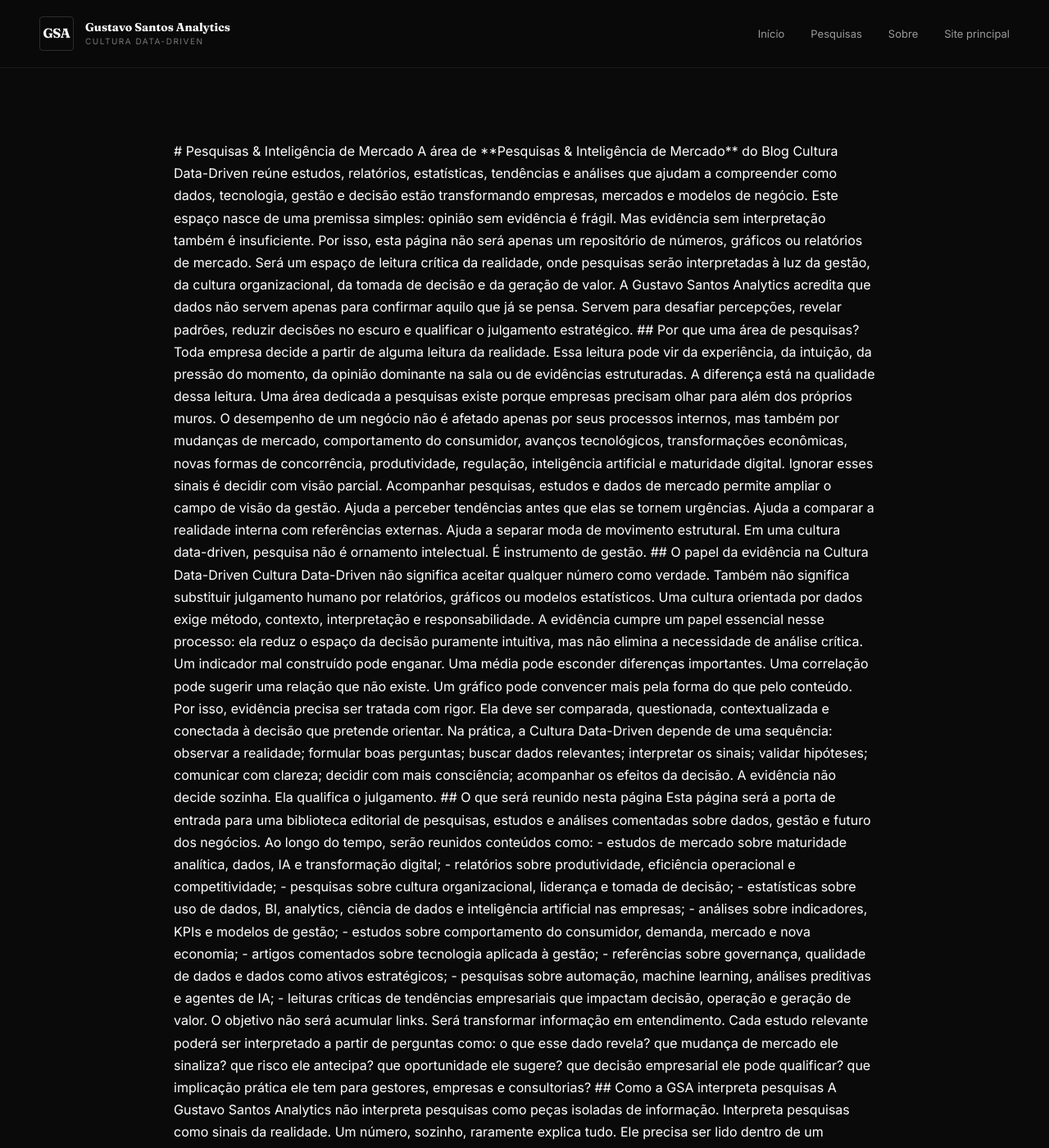
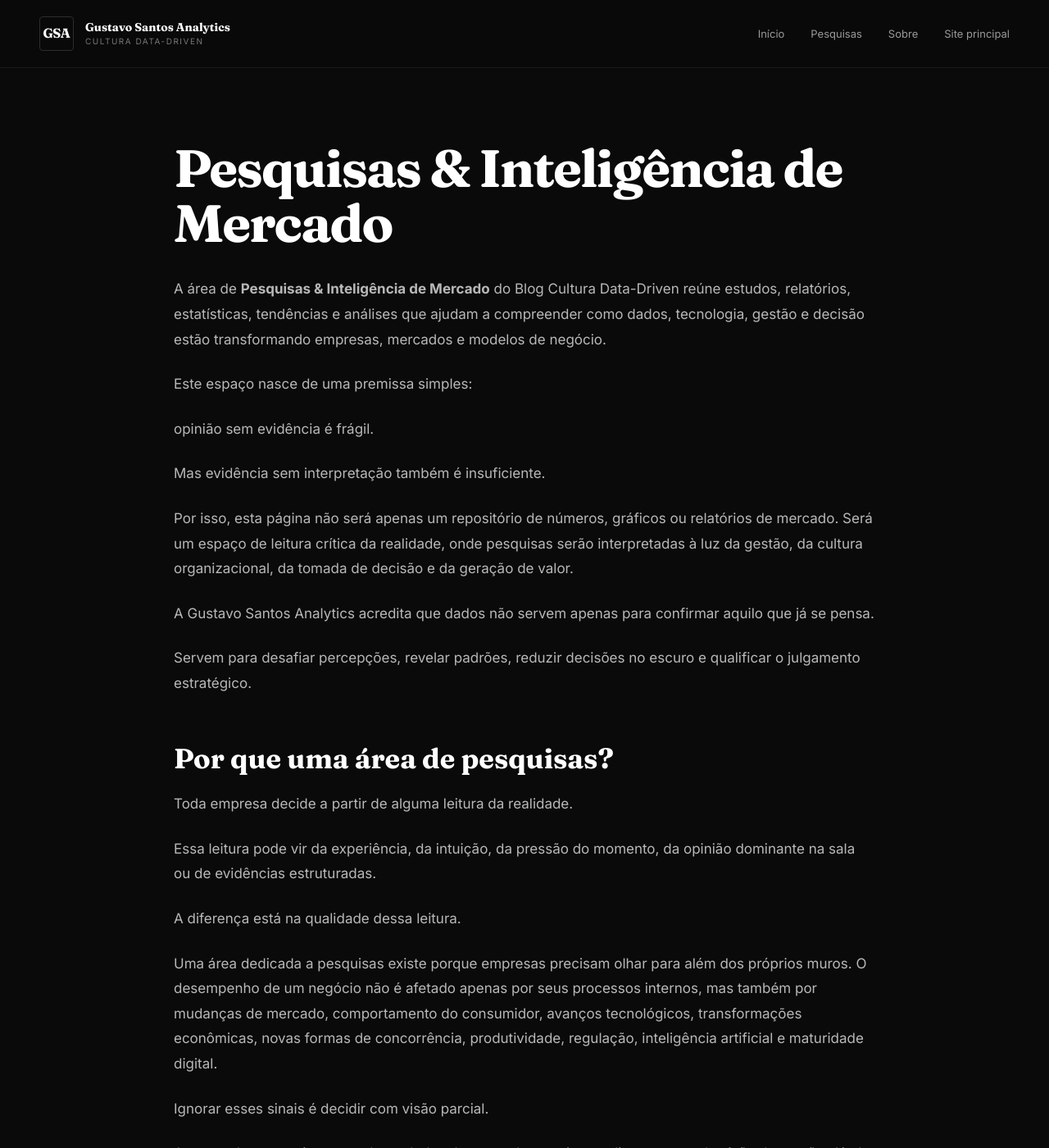
Before and after one commit to gustavoecivil/blog-cultura-data-driven, a Jekyll site: the page built from pesquisas.md, in a window 1280 px wide and 1400 px high. Shown: the whole window at 82% size. Built offline with Jekyll 4.4.1, drawn with Linux system fonts in a browser that asks for light colours; some of the changed text lies outside the part shown.

Commit message:
Update pesquisas.md
Corrige renderização Markdown da página Pesquisas

```diff
--- a/pesquisas.md
+++ b/pesquisas.md
@@ -5,7 +5,7 @@ description: "Pesquisas, estudos e inteligência de mercado aplicados à Cultura
 permalink: /pesquisas/
 ---
 
-<article class="page">
+<article class="page" markdown="1">
 
 # Pesquisas & Inteligência de Mercado
 
```
